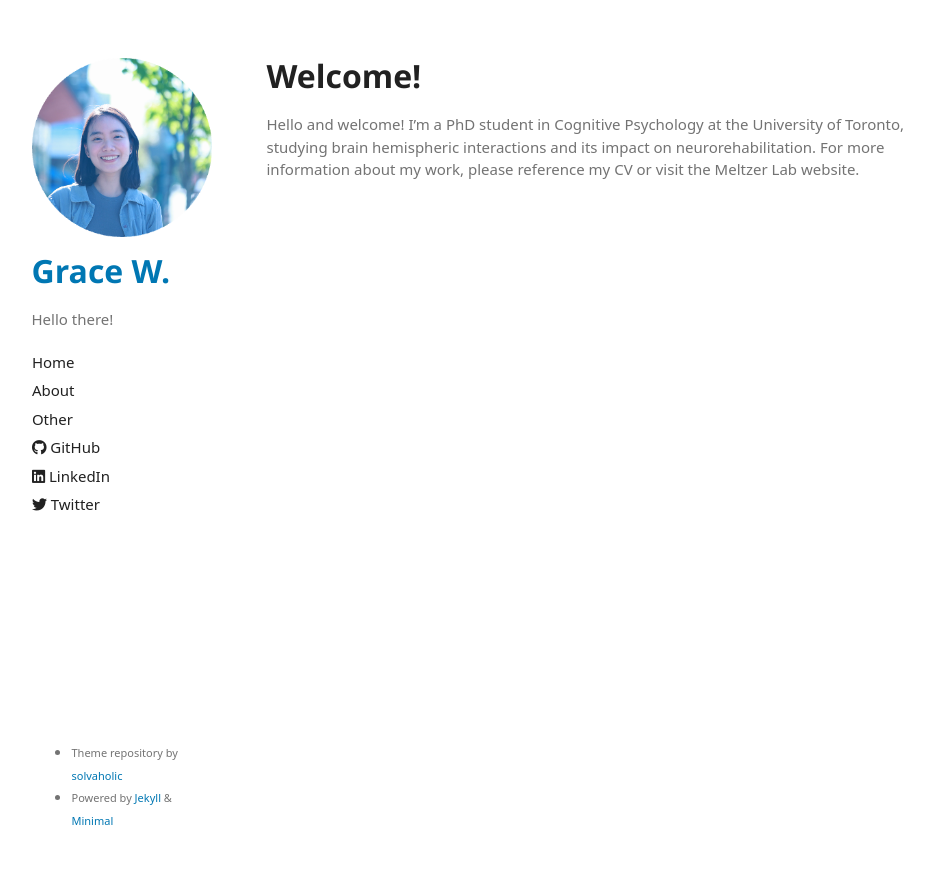
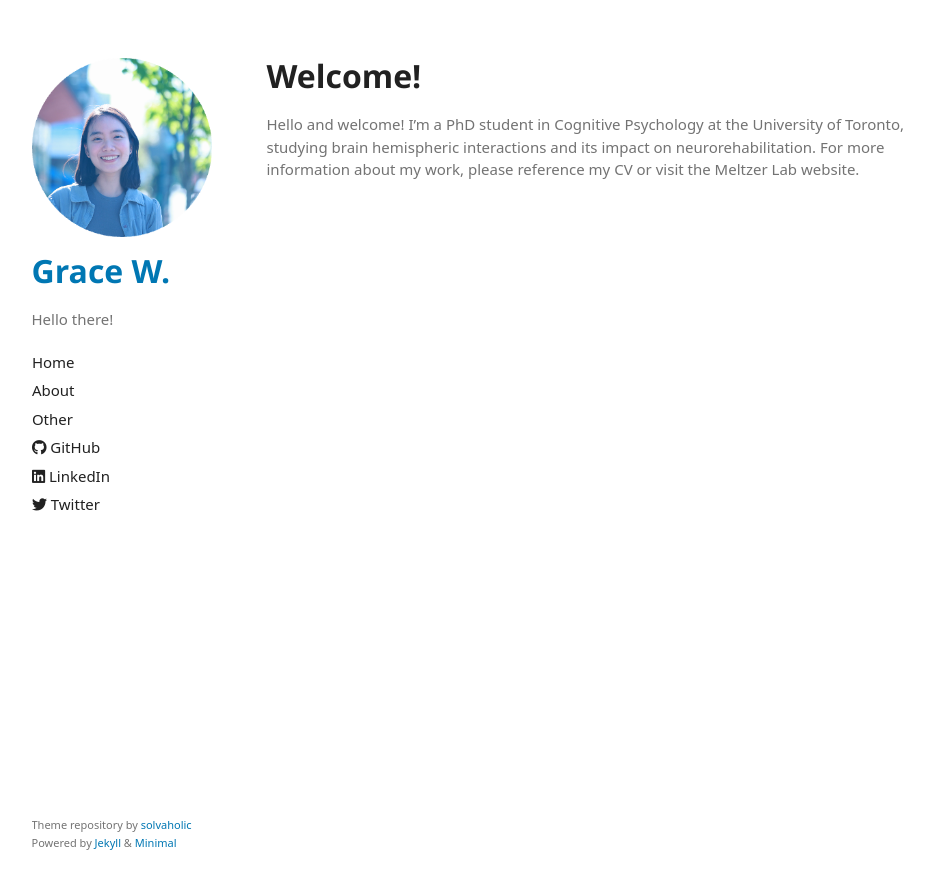
Before and after one commit to gra-w/gra-w.github.io, a Jekyll site: the page built from index.md, in a window 1280 px wide. Shown: the top 889 px of the page, without its empty margins (171-1105 px from the left). Built offline with Jekyll 4.4.1, drawn with Linux system fonts in a browser that asks for light colours; some web fonts are replaced; our own code applies the rules of GitHub Pages for plain Markdown files.

Commit message:
Update footer.html

```diff
--- a/_includes/footer.html
+++ b/_includes/footer.html
@@ -1,7 +1,5 @@
 <!-- {% if site.github.is_project_page %}
 <p>This project is maintained by <a href="{{ site.github.owner_url }}">{{ site.github.owner_name }}</a></p>
 {% endif %} -->
-<ul>
-  <li><small>Theme repository by <a href="https://github.com/solvaholic/reimagined-fortnight">solvaholic</a></small></li>
-  <li><small>Powered by <a href="https://jekyllrb.com/">Jekyll</a> & <a href="https://github.com/pages-themes/minimal">Minimal</a></small></li>
-</ul>
+<p class="footer-text"><small>Theme repository by <a href="https://github.com/solvaholic/reimagined-fortnight">solvaholic</a></small></p>
+<p class="footer-text"><small>Powered by <a href="https://jekyllrb.com/">Jekyll</a> & <a href="https://github.com/pages-themes/minimal">Minimal</a></small></p>
```
